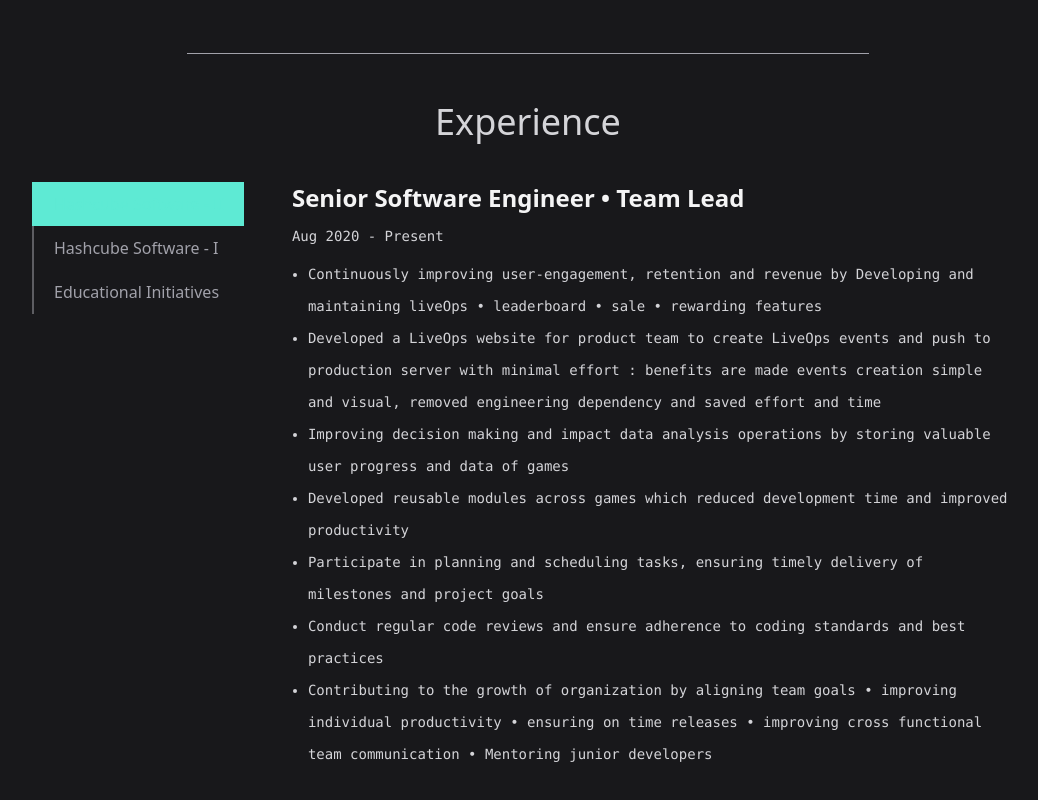
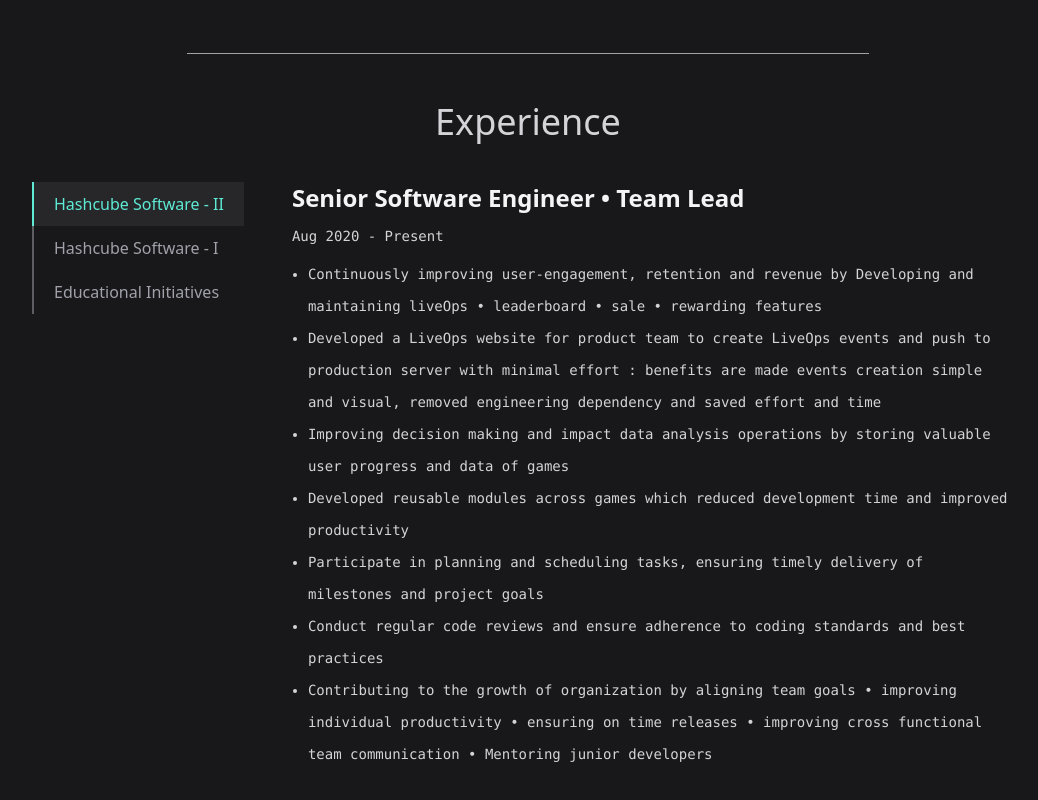
Before and after one commit to hatim-developer/my-portfolio, a React (Vite) app: page / in a window 1280 px wide. Shown: the part 1532-2332 px from the top of the page, without its empty margins (112-1150 px from the left). Built offline with nearby package versions, Linux system fonts and the light colour scheme.

Commit message:
Fix: Experience border color for selected tab

```diff
--- a/src/containers/Experience.tsx
+++ b/src/containers/Experience.tsx
@@ -26,7 +26,7 @@
                 aria-label={detail.role}
                 key={tab}
                 tabIndex={tab}
-                className={`h-11 flex-1 text-nowrap border-b-2 ${tabIndex === tab ? "bg-highlight-color" : "border-neutral-color/50"} px-5 text-center md:flex-none md:border-b-0 md:border-l-2 md:text-left ${tab === tabIndex ? "bg-all-color-800 text-highlight-color" : "bg-body-color text-neutral-color"} hover:bg-all-color-800`}
+                className={`h-11 flex-1 text-nowrap border-b-2 ${tabIndex === tab ? "border-highlight-color" : "border-neutral-color/50"} px-5 text-center md:flex-none md:border-b-0 md:border-l-2 md:text-left ${tab === tabIndex ? "bg-all-color-800 text-highlight-color" : "bg-body-color text-neutral-color"} hover:bg-all-color-800`}
                 onClick={(e) => setTabIndex(e.currentTarget.tabIndex)}
               >
                 {detail.employer}
```
